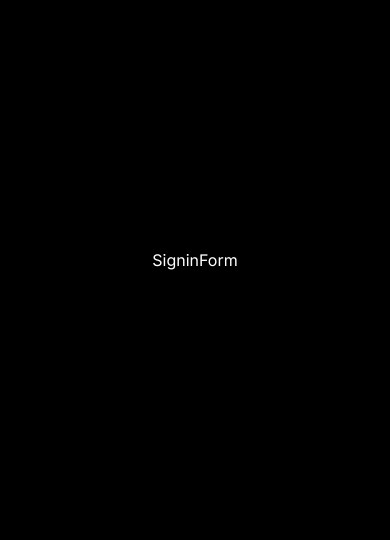
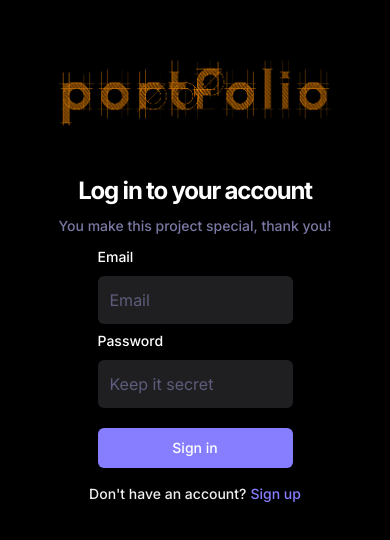
Before and after one commit to Dragan-Vitalie/PortfolioApp, a React (Vite) app: page /sign-in in a window 390 px wide. Shown: the part 162-702 px from the top of the page. Built offline with nearby package versions, Linux system fonts and the light colour scheme; no server answers.

Commit message:
log in fixed (#5)

```diff
--- a/src/_auth/forms/SigninForm.tsx
+++ b/src/_auth/forms/SigninForm.tsx
@@ -1,8 +1,112 @@
-import React from 'react'
+import { z } from "zod"
+import { zodResolver } from "@hookform/resolvers/zod"
+import { Form, FormControl, FormField, FormItem, FormLabel, FormMessage} from "@/components/ui/form"
+import { Input } from "@/components/ui/input"
+import { Button } from "@/components/ui/button"
+
+import { useToast } from "@/hooks/use-toast"
+import { useForm } from "react-hook-form"
+import { SigninValidation } from "@/lib/validation"
+import Loader from "@/components/ui/shared/Loader"
+import { Link, useNavigate } from "react-router-dom"
+import { useSignInAccount } from "@/lib/react-query/queriesAndMutations"
+import { useUserContext } from '@/context/AuthContext';
 
 function SigninForm() {
+  const { toast } = useToast()
+  const { checkAuthUser, isLoading: isUserLoading } = useUserContext();
+  const navigate = useNavigate();
+
+  const { mutateAsync: signInAccount, isPending  } = useSignInAccount();
+
+
+  // 1. Define your form.
+  const form = useForm<z.infer<typeof SigninValidation>>({
+    resolver: zodResolver(SigninValidation),
+    defaultValues: {
+      email: '',
+      password: '',
+    },
+  })
+
+  // 2. Define a submit handler.
+  async function onSubmit(user: z.infer<typeof SigninValidation>) {
+
+    const session = await signInAccount({
+      email: user.email,
+      password: user.password,
+    })
+
+    if (!session) {
+      return toast({ title: 'Sign in failed. Please try again.'})
+    }
+
+    const isLoggedIn = await checkAuthUser();
+
+    if(isLoggedIn) {
+      form.reset();
+
+      navigate('/')
+    } else {
+      return toast({ title: 'Sign up failed. Please try again.'})
+    }
+  }
+
+
   return (
-    <div>SigninForm</div>
+    <Form {...form}>
+
+      <div className="sm:w-420 flex-center flex-col">
+        <img src='/assets/images/portfolio.png' alt='logo'/>
+
+        <h2 className="h3-bold md:h2-bold pt-2 sm:pt-2">Log in to your account</h2>
+        <p className="text-light-3 small-medium md:base-regular mt-2
+        ">You make this project special, thank you!</p>
+
+        <form onSubmit={form.handleSubmit(onSubmit)} className="flex flex-col gap-1 md:gap-3 w-1/2 sm:w-3/4 mt-2">
+          <FormField
+            control={form.control}
+            name="email"
+            render={({ field }) => (
+              <FormItem>
+                <FormLabel>Email</FormLabel>
+                <FormControl>
+                  <Input type="email" className="shad-input" placeholder="Email" {...field} />
+                </FormControl>
+                <FormMessage />
+              </FormItem>
+            )}
+          />
+
+          <FormField
+            control={form.control}
+            name="password"
+            render={({ field }) => (
+              <FormItem>
+                <FormLabel>Password</FormLabel>
+                <FormControl>
+                  <Input type="password" className="shad-input" placeholder="Keep it secret" {...field} />
+                </FormControl>
+                <FormMessage />
+              </FormItem>
+            )}
+          />
+
+          <Button type="submit" className="shad-button_primary mt-4 mt:mt-4">
+            {isUserLoading ? (
+              <div className="flex-center gap-2">
+                 <Loader /> Loading..
+              </div>
+            ): 'Sign in'}
+          </Button>
+        </form>
+
+        <p className="text-samll-regular text-light-2 text-center mt-4 small-medium">
+          Don't have an account?
+          <Link to='/sign-up' className="text-primary-500 text-small-semibold ml-1">Sign up</Link>
+        </p>
+      </div>
+    </Form>
   )
 }
 
--- a/src/lib/validation/index.ts
+++ b/src/lib/validation/index.ts
@@ -6,3 +6,8 @@ export const SignupValidation = z.object({
   email: z.string().email(),
   password: z.string().min(8, {message: 'Password must be at least 8 characters'})
 })
+
+export const SigninValidation = z.object({
+  email: z.string().email(),
+  password: z.string().min(8, {message: 'Password must be at least 8 characters'})
+})
```
